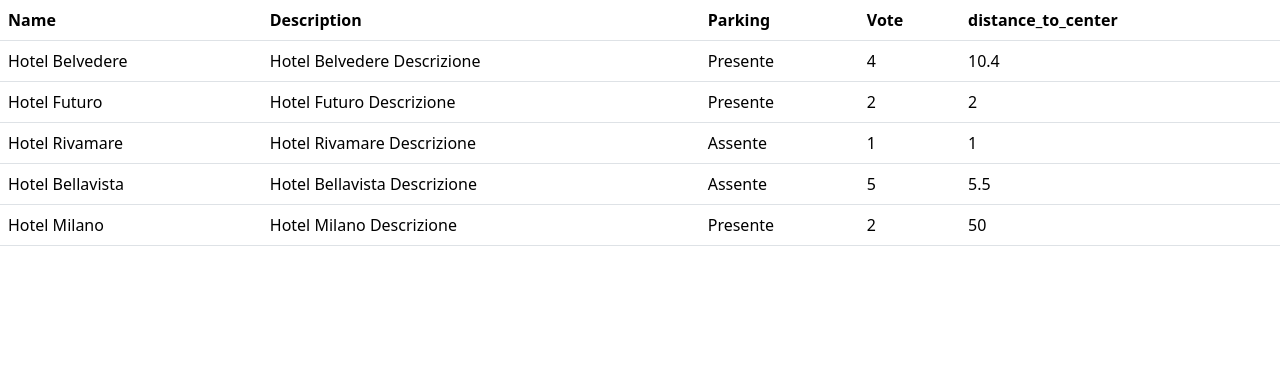
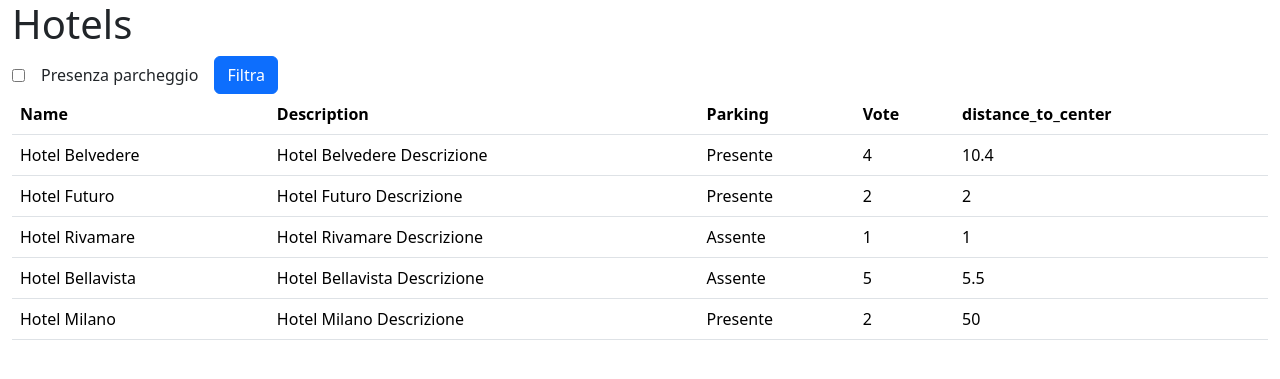
Before and after one commit to Marcodellavecchia95/php-hotel, a PHP site: page / in a window 1280 px wide. Shown: the top 379 px of the page. Run offline with PHP 8.4, Linux system fonts and the light colour scheme.

Commit message:
add first bonus

```diff
--- a/index.php
+++ b/index.php
@@ -1,15 +1,4 @@
-<!DOCTYPE html>
-<html lang="en">
-<head>
-    <meta charset="UTF-8">
-    <meta name="viewport" content="width=device-width, initial-scale=1.0">
-    <title>PHP-HOTEL</title>
-    <link href="https://cdn.jsdelivr.net/npm/bootstrap@5.3.7/dist/css/bootstrap.min.css" rel="stylesheet" integrity="sha384-LN+7fdVzj6u52u30Kp6M/trliBMCMKTyK833zpbD+pXdCLuTusPj697FH4R/5mcr" crossorigin="anonymous">
-</head>
-<body>
-    <?php
-
-    $hotels = [
+ <?php $hotels = [
 
         [
             'name' => 'Hotel Belvedere',
@@ -48,9 +37,33 @@
         ],
 
     ];
+    ?>
+<!DOCTYPE html>
+<html lang="en">
+<head>
+    <meta charset="UTF-8">
+    <meta name="viewport" content="width=device-width, initial-scale=1.0">
+    <title>PHP-HOTEL</title>
+    <link href="https://cdn.jsdelivr.net/npm/bootstrap@5.3.7/dist/css/bootstrap.min.css" rel="stylesheet" integrity="sha384-LN+7fdVzj6u52u30Kp6M/trliBMCMKTyK833zpbD+pXdCLuTusPj697FH4R/5mcr" crossorigin="anonymous">
+</head>
+<body>
+ <div class="container-fluid">
+<h1>Hotels</h1>
+  <form class="d-flex align-items-center gap-3" action="">
+<input type="checkbox" id="parking" name="parking">
+<label for="parking">Presenza parcheggio</label>
+<button class="btn btn-primary">Filtra</button>
+</form>
 
+<?php
 
+$parking_selected = false;
+if (isset($_GET["parking"]) && $_GET["parking"] == "on"){
+  $parking_selected = true;
+
+}
 ?>
+
 <table class="table">
   <thead>
     <tr>
@@ -62,7 +75,15 @@
     </tr>
   </thead>
   <tbody>
-    <?php foreach($hotels as $hotel){?>
+    <?php foreach($hotels as $hotel){
+      if($parking_selected){
+      if(!$hotel["parking"]){
+       continue;
+      }
+
+      }
+
+      ?>
     <tr>
 
       <td><?php echo $hotel["name"]?></td>
@@ -75,6 +96,7 @@
     <?php }?>
   </tbody>
 </table>
+</div>
 
 <script src="https://cdn.jsdelivr.net/npm/bootstrap@5.3.7/dist/js/bootstrap.bundle.min.js" integrity="sha384-ndDqU0Gzau9qJ1lfW4pNLlhNTkCfHzAVBReH9diLvGRem5+R9g2FzA8ZGN954O5Q" crossorigin="anonymous"></script>
 </body>
```
